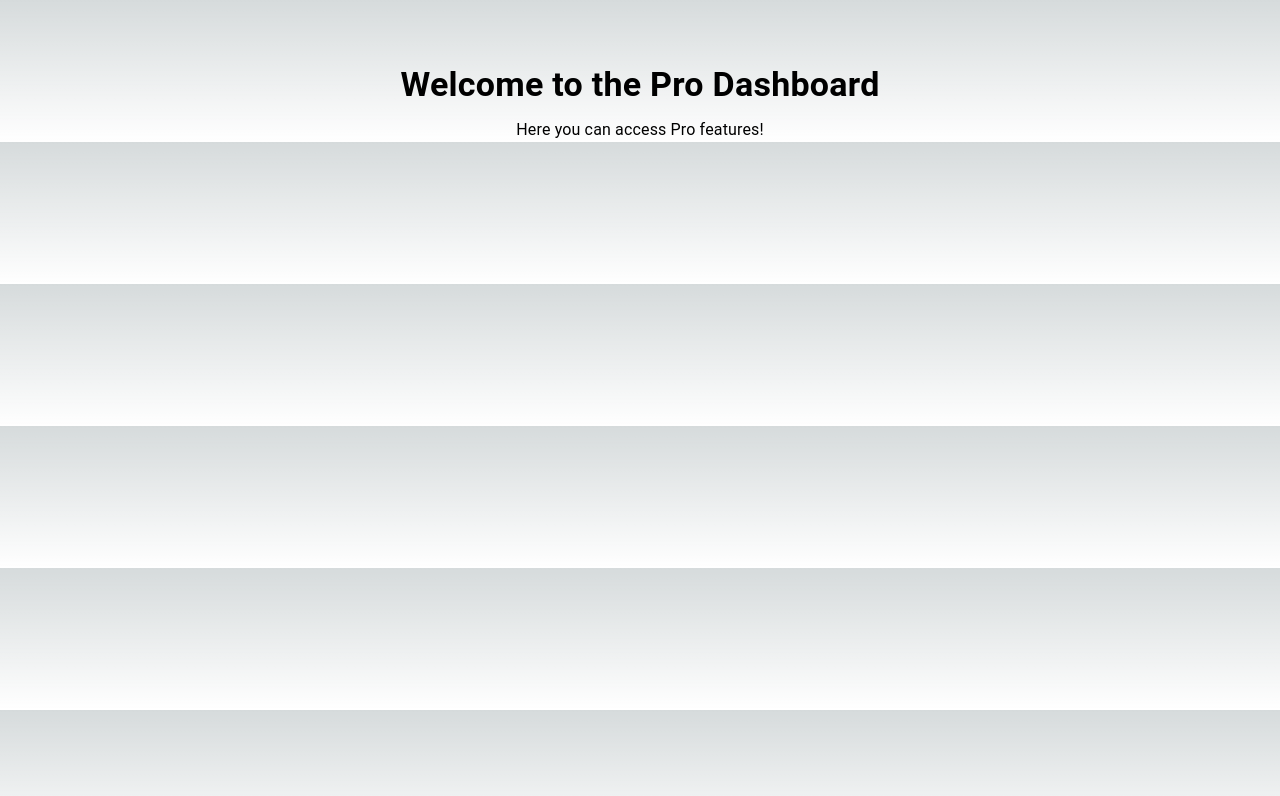
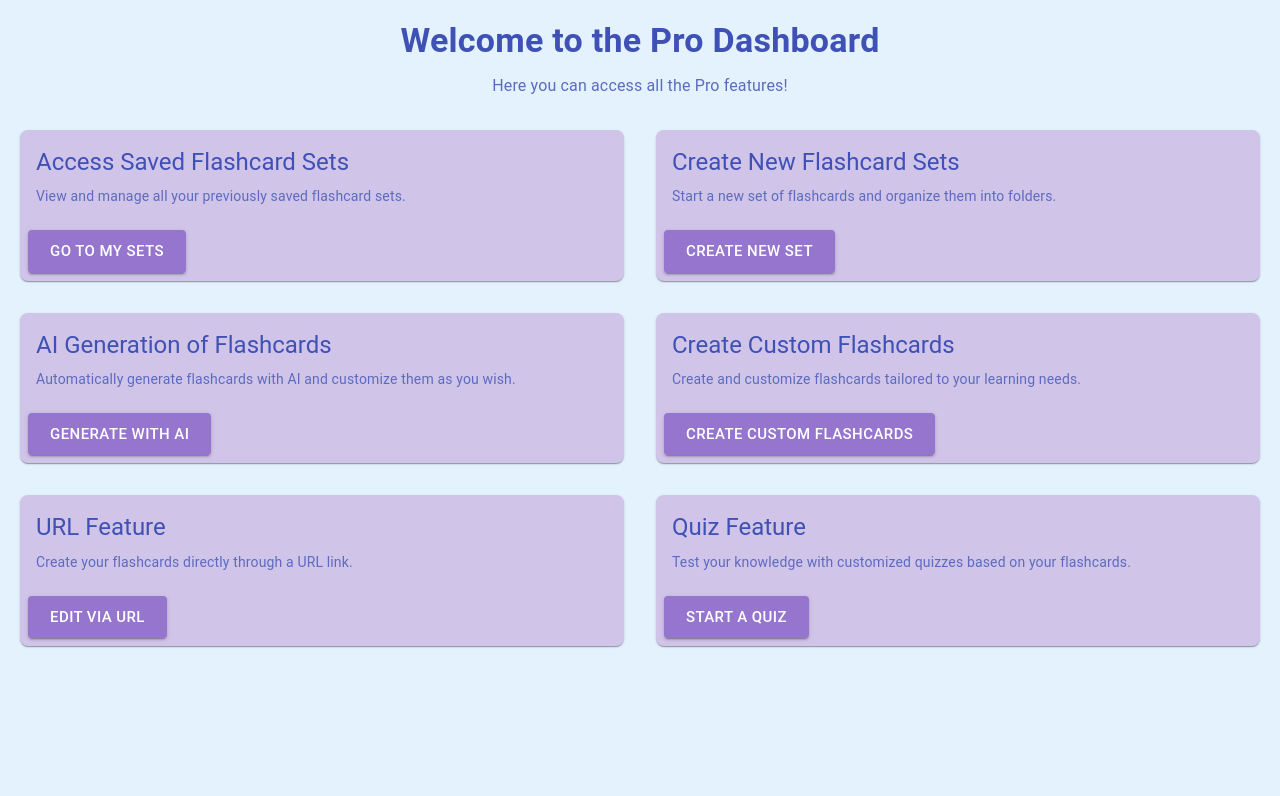
Before and after one commit to malika2470/FlashcardSaaS, a Next.js app: page /pro-dashboard in a window 1280 px wide. Shown: the top 796 px of the page. Built offline with nearby package versions, Linux system fonts and the light colour scheme.

Commit message:
added pro-dashboard features

```diff
--- a/app/page.js
+++ b/app/page.js
@@ -201,7 +201,7 @@ export default function Home() {
         }}
       >
         <Typography variant="body2">
-          © 2024 FlipSmart. All rights reserved.
+          Â© 2024 FlipSmart. All rights reserved.
         </Typography>
       </Box>
     </Container>
--- a/app/plan_selection/page.js
+++ b/app/plan_selection/page.js
@@ -50,7 +50,7 @@ export default function PlanSelectionPage() {
             <AppBar position="static" sx={{ backgroundColor: '#D5D4E5', boxShadow: 'none' }}>
                 <Toolbar>
                     <Typography variant="h6" sx={{ flexGrow: 1, color: '#000', fontFamily: 'Roboto, sans-serif', fontWeight: 'bold' }}>
-                        Flashcard SaaS
+
                     </Typography>
                 </Toolbar>
             </AppBar>
--- a/app/pro-dashboard/page.js
+++ b/app/pro-dashboard/page.js
@@ -1,13 +1,148 @@
 'use client';
-import { Container, Typography } from '@mui/material';
+import { Container, Typography, Button, Grid, Card, CardContent, CardActions } from '@mui/material';
 
 export default function ProDashboard() {
     return (
-        <Container maxWidth="md" sx={{ textAlign: 'center', mt: 8 }}>
-            <Typography variant="h4" gutterBottom sx={{ fontFamily: 'Roboto, sans-serif', fontWeight: 'bold' }}>
+        <Container
+            maxWidth="false"
+            disableGutters
+            sx={{
+                minHeight: '100vh',
+                backgroundColor: '#E3F2FD',
+                padding: '20px'
+            }}>
+            <Typography
+                variant="h4"
+                gutterBottom
+                sx={{
+                    fontFamily: 'Roboto, sans-serif',
+                    fontWeight: 'bold',
+                    textAlign: 'center',
+                    color: '#3F51B5'
+                }}>
                 Welcome to the Pro Dashboard
             </Typography>
-            <Typography variant="body1">Here you can access Pro features!</Typography>
+            <Typography
+                variant="body1"
+                sx={{ textAlign: 'center', mb: 4, color: '#5C6BC0' }}>
+                Here you can access all the Pro features!
+            </Typography>
+
+            <Grid container spacing={4}>
+                {/* Access Saved Flashcard Sets */}
+                <Grid item xs={12} md={6}>
+                    <Card sx={{ backgroundColor: '#D1C4E9', borderRadius: '8px' }}>
+                        <CardContent>
+                            <Typography variant="h5" gutterBottom sx={{ color: '#3F51B5' }}>
+                                Access Saved Flashcard Sets
+                            </Typography>
+                            <Typography variant="body2" sx={{ color: '#5C6BC0' }}>
+                                View and manage all your previously saved flashcard sets.
+                            </Typography>
+                        </CardContent>
+                        <CardActions>
+                            <Button size="large" variant="contained" sx={{ backgroundColor: '#9575CD' }}>
+                                Go to My Sets
+                            </Button>
+                        </CardActions>
+                    </Card>
+                </Grid>
+
+                {/* Create New Flashcard Sets */}
+                <Grid item xs={12} md={6}>
+                    <Card sx={{ backgroundColor: '#D1C4E9', borderRadius: '8px' }}>
+                        <CardContent>
+                            <Typography variant="h5" gutterBottom sx={{ color: '#3F51B5' }}>
+                                Create New Flashcard Sets
+                            </Typography>
+                            <Typography variant="body2" sx={{ color: '#5C6BC0' }}>
+                                Start a new set of flashcards and organize them into folders.
+                            </Typography>
+                        </CardContent>
+                        <CardActions>
+                            <Button size="large" variant="contained" sx={{ backgroundColor: '#9575CD' }}>
+                                Create New Set
+                            </Button>
+                        </CardActions>
+                    </Card>
+                </Grid>
+
+                {/* AI Generation of Flashcards */}
+                <Grid item xs={12} md={6}>
+                    <Card sx={{ backgroundColor: '#D1C4E9', borderRadius: '8px' }}>
+                        <CardContent>
+                            <Typography variant="h5" gutterBottom sx={{ color: '#3F51B5' }}>
+                                AI Generation of Flashcards
+                            </Typography>
+                            <Typography variant="body2" sx={{ color: '#5C6BC0' }}>
+                                Automatically generate flashcards with AI and customize them as you wish.
+                            </Typography>
+                        </CardContent>
+                        <CardActions>
+                            <Button size="large" variant="contained" sx={{ backgroundColor: '#9575CD' }}>
+                                Generate with AI
+                            </Button>
+                        </CardActions>
+                    </Card>
+                </Grid>
+
+                {/* Custom Flashcards */}
+                <Grid item xs={12} md={6}>
+                    <Card sx={{ backgroundColor: '#D1C4E9', borderRadius: '8px' }}>
+                        <CardContent>
+                            <Typography variant="h5" gutterBottom sx={{ color: '#3F51B5' }}>
+                                Create Custom Flashcards
+                            </Typography>
+                            <Typography variant="body2" sx={{ color: '#5C6BC0' }}>
+                                Create and customize flashcards tailored to your learning needs.
+                            </Typography>
+                        </CardContent>
+                        <CardActions>
+                            <Button size="large" variant="contained" sx={{ backgroundColor: '#9575CD' }}>
+                                Create Custom Flashcards
+                            </Button>
+                        </CardActions>
+                    </Card>
+                </Grid>
+
+                {/* URL Feature */}
+                <Grid item xs={12} md={6}>
+                    <Card sx={{ backgroundColor: '#D1C4E9', borderRadius: '8px' }}>
+                        <CardContent>
+                            <Typography variant="h5" gutterBottom sx={{ color: '#3F51B5' }}>
+                                URL Feature
+                            </Typography>
+                            <Typography variant="body2" sx={{ color: '#5C6BC0' }}>
+                                Create your flashcards directly through a URL link.
+                            </Typography>
+                        </CardContent>
+                        <CardActions>
+                            <Button size="large" variant="contained" sx={{ backgroundColor: '#9575CD' }}>
+                                Edit via URL
+                            </Button>
+                        </CardActions>
+                    </Card>
+                </Grid>
+
+                {/* Quiz Feature */}
+                <Grid item xs={12} md={6}>
+                    <Card sx={{ backgroundColor: '#D1C4E9', borderRadius: '8px' }}>
+                        <CardContent>
+                            <Typography variant="h5" gutterBottom sx={{ color: '#3F51B5' }}>
+                                Quiz Feature
+                            </Typography>
+                            <Typography variant="body2" sx={{ color: '#5C6BC0' }}>
+                                Test your knowledge with customized quizzes based on your flashcards.
+                            </Typography>
+                        </CardContent>
+                        <CardActions>
+                            <Button size="large" variant="contained" sx={{ backgroundColor: '#9575CD' }}>
+                                Start a Quiz
+                            </Button>
+                        </CardActions>
+                    </Card>
+                </Grid>
+            </Grid>
         </Container>
     );
 }
--- a/package.json
+++ b/package.json
@@ -16,7 +16,7 @@
     "@mui/material": "^5.16.7",
     "@splinetool/react-spline": "^4.0.0",
     "@stripe/stripe-js": "^4.2.0",
-    "firebase": "^10.12.5",
+    "firebase": "^10.13.0",
     "next": "14.2.5",
     "openai": "^4.55.5",
     "react": "^18.3.1",
```
Also changed, not shown: app/sign-in/[[...sign-in]]/page.js (+31 -10 lines), app/sign-up/[[...sign-up]]/page.js (+32 -11 lines), 1 other file (tests, documents, lock files or other folders).
